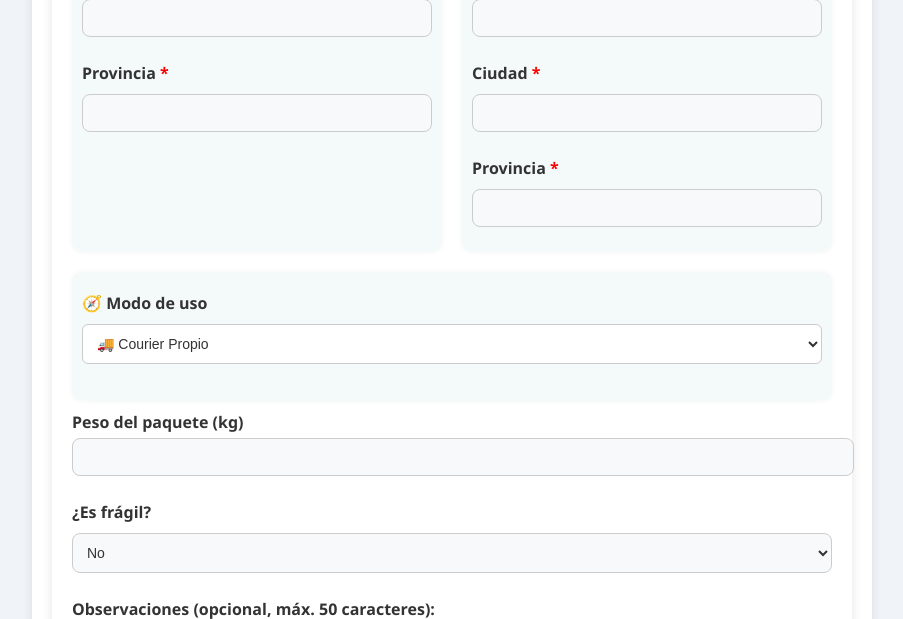
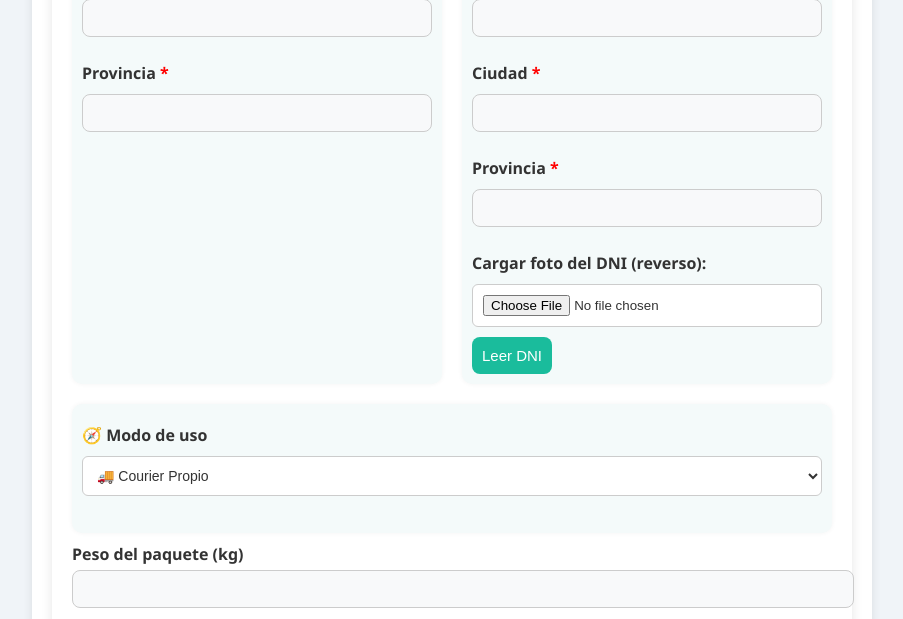
Before and after one commit to lluqlu/mi-etiquetas-deploy, a Flask app: page / in a window 1280 px wide. Shown: the part 693-1312 px from the top of the page, without its empty margins (188-1091 px from the left). Run offline with Flask 2, Linux system fonts and the light colour scheme; data that the repository does not hold is empty.

Commit message:
escanea dni

```diff
--- a/app.py
+++ b/app.py
@@ -14,12 +14,43 @@ from dotenv import load_dotenv
 
 from io import StringIO
 
+from flask import request, jsonify
+from pyzbar.pyzbar import decode
+from PIL import Image
+
+UPLOAD_FOLDER = 'static/uploads'
+os.makedirs(UPLOAD_FOLDER, exist_ok=True)
+
+app = Flask(__name__)
+app.secret_key = os.environ.get("SECRET_KEY", "etiqueta_secreta")
+@app.route('/leer_dni', methods=['POST'])
+def leer_dni():
+    if 'imagen_dni' not in request.files:
+        return jsonify({'error': 'No se subió ninguna imagen'}), 400
+
+    imagen = request.files['imagen_dni']
+    ruta = os.path.join(UPLOAD_FOLDER, imagen.filename)
+    imagen.save(ruta)
+
+    img = Image.open(ruta)
+    decoded_objects = decode(img)
+
+    for obj in decoded_objects:
+        if obj.type == 'PDF417':
+            datos = obj.data.decode('utf-8')
+            campos = datos.split('@')
+            if len(campos) >= 5:
+                apellido_nombre = f"{campos[1]} {campos[2]}".strip()
+                dni = campos[4].lstrip('0')
+                return jsonify({'nombre': apellido_nombre, 'dni': dni})
+
+    return jsonify({'error': 'No se pudo leer el código PDF417'}), 400
+
+
 
 
 load_dotenv()
 
-app = Flask(__name__)
-app.secret_key = os.environ.get("SECRET_KEY", "etiqueta_secreta")
 
 def conectar_bd():
     ruta_db = os.getenv("DB_PATH", "datos.db")
--- a/requirements.txt
+++ b/requirements.txt
@@ -4,3 +4,6 @@ qrcode==7.4.2
 reportlab==3.6.12
 python-dotenv==1.0.1
 requests==2.31.0
+pyzbar
+pillow
+opencv-python
--- a/templates/formulario.html
+++ b/templates/formulario.html
@@ -129,7 +129,12 @@
 
                     <label class="required">Provincia</label>
                     <input type="text" name="prov_dest" required>
-                </div>
+
+<!-- Cargar foto del DNI para autocompletar destinatario -->
+<label for="imagen_dni">Cargar foto del DNI (reverso):</label>
+<input type="file" id="imagen_dni" name="imagen_dni" accept="image/*">
+<button type="button" onclick="enviarImagen()" style="margin-top: 10px; padding: 10px;">Leer DNI</button>
+</div>
             </div>
 
             <div class="form-section">
@@ -161,5 +166,112 @@
             <button type="submit">Generar Etiqueta</button>
         </form>
     </div>
+
+<script>
+function enviarImagen() {
+    const input = document.getElementById('imagen_dni');
+    if (!input.files.length) {
+        alert("Por favor seleccioná una imagen.");
+        return;
+    }
+
+    const formData = new FormData();
+    formData.append('imagen_dni', input.files[0]);
+
+    fetch('/leer_dni', {
+        method: 'POST',
+        body: formData
+    })
+    .then(res => res.json())
+    .then(data => {
+        if (data.nombre) {
+            document.getElementsByName('destinatario')[0].value = data.nombre;
+            document.getElementsByName('dni_dest')[0].value = data.dni;
+        } else {
+            alert('No se pudo leer el DNI: ' + data.error);
+        }
+    })
+    .catch(err => alert('Ocurrió un error al procesar la imagen.'));
+}
+</script>
+
+
+<script type="module">
+import { BrowserMultiFormatReader } from 'https://cdn.jsdelivr.net/npm/@zxing/browser@0.0.10/+esm';
+
+const codeReader = new BrowserMultiFormatReader();
+const codeReaderRem = new BrowserMultiFormatReader();
+
+function crearBoton(label, callback) {
+    const btn = document.createElement("button");
+    btn.textContent = label;
+    btn.type = "button";
+    btn.style.marginTop = "10px";
+    btn.onclick = callback;
+    return btn;
+}
+
+document.addEventListener("DOMContentLoaded", () => {
+    const seccionDest = document.querySelector(".form-section:last-of-type");
+    const seccionRem = document.querySelector(".form-section:first-of-type");
+
+    seccionDest.appendChild(crearBoton("📷 Escanear DNI destinatario", () => {
+        codeReader.decodeOnceFromVideoDevice(undefined, 'video')
+            .then(result => {
+                const datos = result.text.split("@");
+                if (datos.length >= 5) {
+                    document.getElementsByName('destinatario')[0].value = `${datos[1]} ${datos[2]}`.trim();
+                    document.getElementsByName('dni_dest')[0].value = datos[4].replace(/^0+/, '');
+                    alert("DNI destinatario escaneado con éxito");
+                } else {
+                    alert("Formato no reconocido.");
+                }
+                codeReader.reset();
+                document.getElementById("video")?.remove();
+            })
+            .catch(err => {
+                console.error(err);
+                alert("No se pudo leer el código.");
+                document.getElementById("video")?.remove();
+            });
+
+        if (!document.getElementById("video")) {
+            const video = document.createElement("video");
+            video.id = "video";
+            video.style = "width:100%; max-width:300px; margin-top:10px;";
+            seccionDest.appendChild(video);
+        }
+    }));
+
+    seccionRem.appendChild(crearBoton("📷 Escanear DNI remitente", () => {
+        codeReaderRem.decodeOnceFromVideoDevice(undefined, 'video_rem')
+            .then(result => {
+                const datos = result.text.split("@");
+                if (datos.length >= 5) {
+                    document.getElementsByName('remitente')[0].value = `${datos[1]} ${datos[2]}`.trim();
+                    document.getElementsByName('dni_rem')[0].value = datos[4].replace(/^0+/, '');
+                    alert("DNI remitente escaneado con éxito");
+                } else {
+                    alert("Formato no reconocido.");
+                }
+                codeReaderRem.reset();
+                document.getElementById("video_rem")?.remove();
+            })
+            .catch(err => {
+                console.error(err);
+                alert("No se pudo leer el código.");
+                document.getElementById("video_rem")?.remove();
+            });
+
+        if (!document.getElementById("video_rem")) {
+            const video = document.createElement("video");
+            video.id = "video_rem";
+            video.style = "width:100%; max-width:300px; margin-top:10px;";
+            seccionRem.appendChild(video);
+        }
+    }));
+});
+</script>
+
 </body>
 </html>
```
